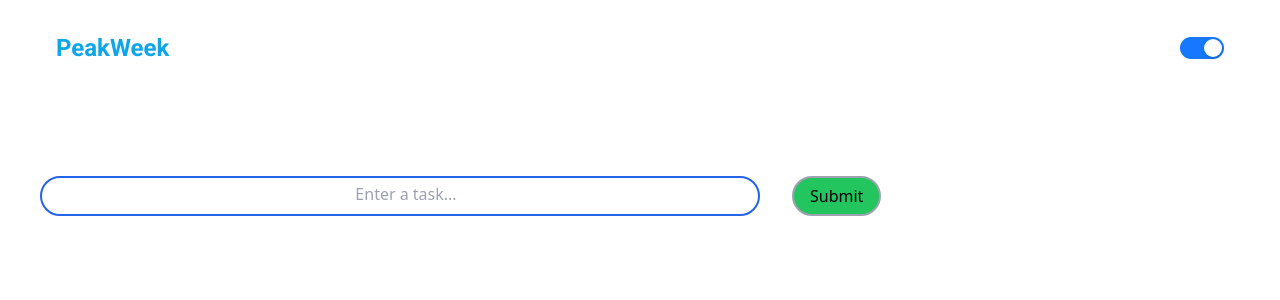
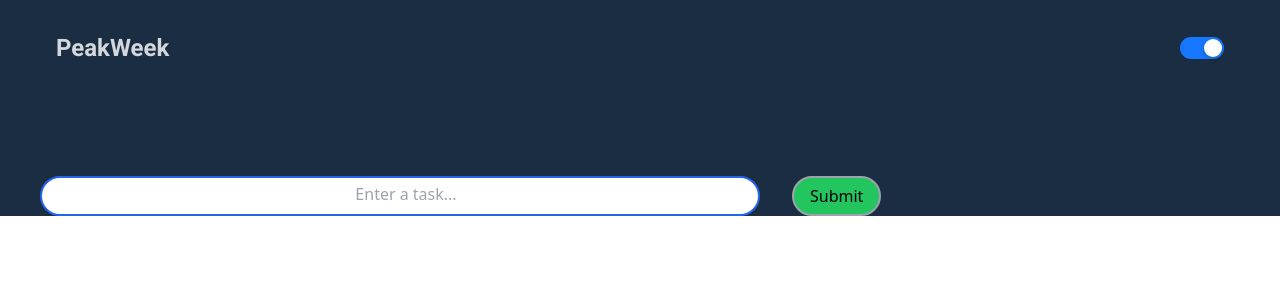
Before and after one commit to dev-jasp/daily-planner, a React (Vite) app: page / in a window 1280 px wide. Shown: the top 300 px of the page. Built offline with nearby package versions, Linux system fonts and the light colour scheme.

Commit message:
color palette change

```diff
--- a/src/App.tsx
+++ b/src/App.tsx
@@ -5,7 +5,7 @@ import './index.css';
 function App() {
 
   return (
-    <div className=''>
+    <div className='bg-dark'>
      <Header/>
      <Main/>
     </div>
--- a/src/Components/Header.tsx
+++ b/src/Components/Header.tsx
@@ -9,7 +9,7 @@ function Header() {
   return (
     <header className='mb-20 flex items-center justify-between py-8 px-14'>
       <div className='flex flex-shrink-0 items-center'>
-        <h1 className='font-roboto text-2xl font-bold text-sky-500'>PeakWeek</h1>
+        <h1 className='font-roboto text-2xl font-bold text-plain'>PeakWeek</h1>
       </div>
       <div><Switch defaultChecked onChange={onChange} className='flex items-end'/></div>
     </header>
--- a/tailwind.config.js
+++ b/tailwind.config.js
@@ -6,6 +6,13 @@ export default {
   ],
   theme: {
     extend: {
+      colors: {
+        dark: "#1A2D42",
+        light: "#2E4156",
+        lighter: "#AAB7B7",
+        base: "#C0C8CA",
+        plain: "#D4D8DD"
+      },
       fontFamily: {
         roboto: ['Roboto', 'sans-serif'],
       },
```
